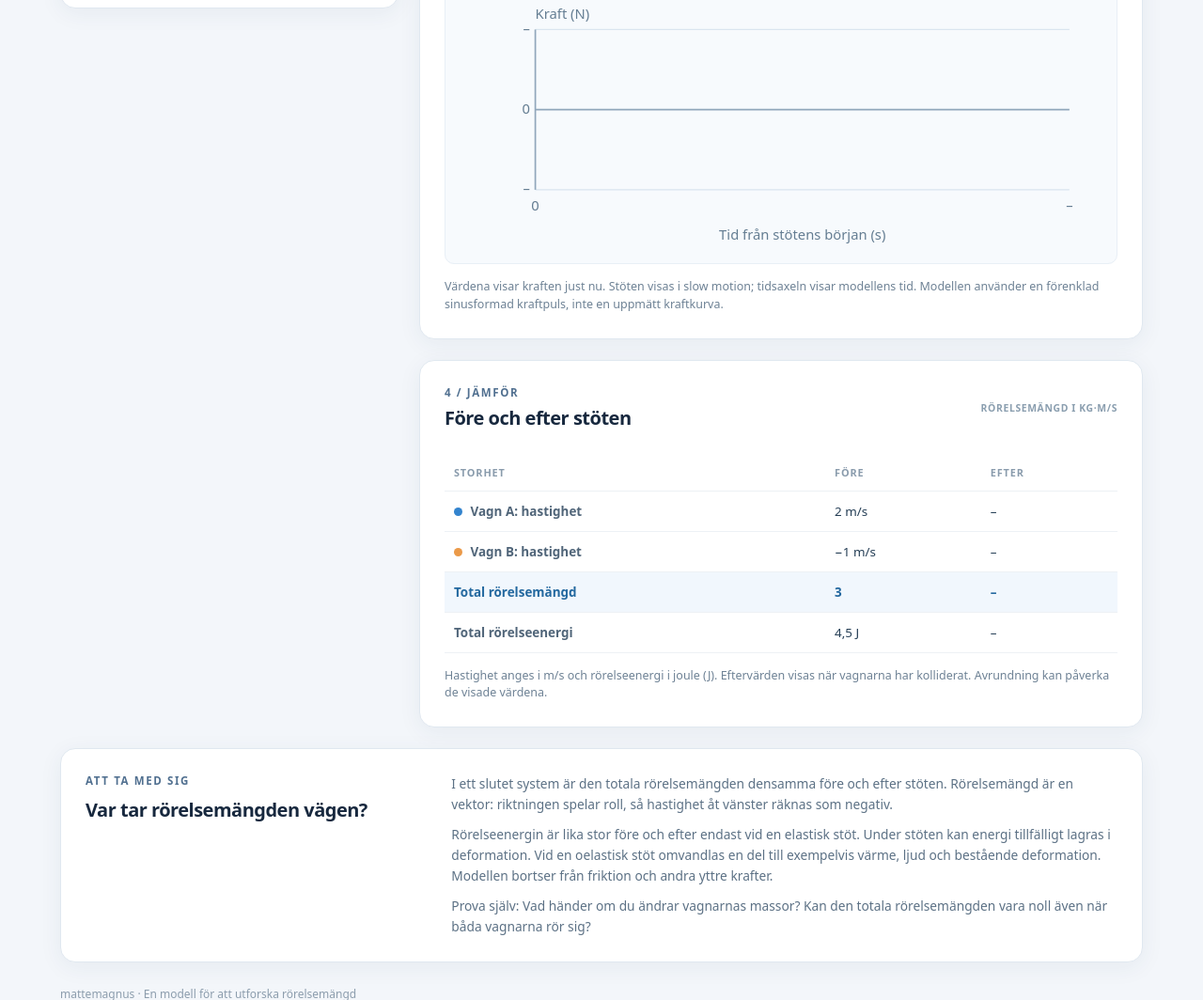
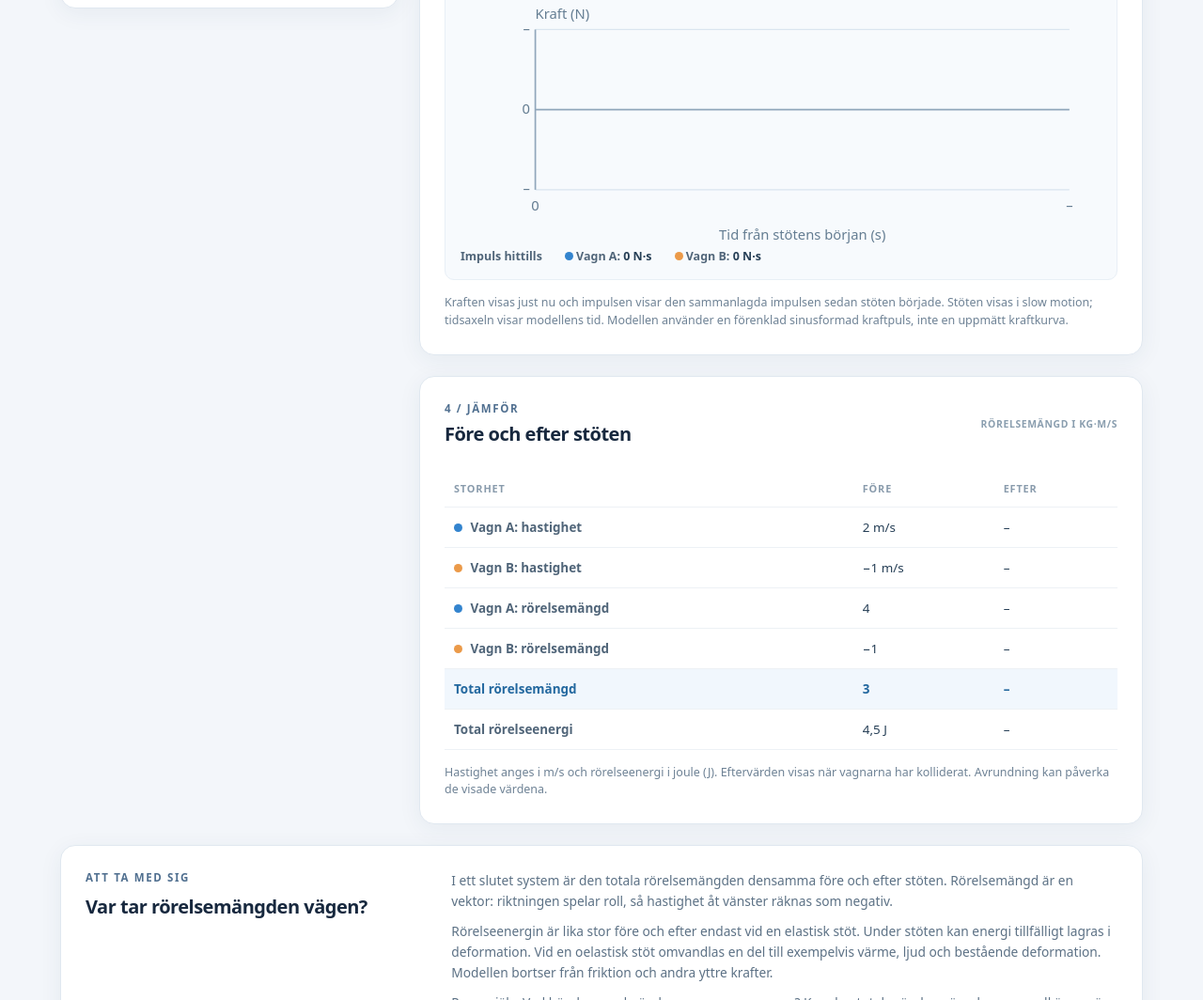
Before and after one commit to mattemagnus/conservation-of-momentum, a plain HTML site: page index.html in a window 1280 px wide. Shown: the part 875-1939 px from the top of the page at 94% size. Drawn offline with Linux system fonts and the light colour scheme.

Commit message:
Lagt till impulsvärden samt rörelsemängd före och efter stöten.

```diff
--- a/app.js
+++ b/app.js
@@ -53,6 +53,8 @@
   function showBefore(config) {
     $("before-v-a").textContent = `${number(config.velocityA)} ${text.velocityUnit}`;
     $("before-v-b").textContent = `${number(config.velocityB)} ${text.velocityUnit}`;
+    $("before-p-a").textContent = number(physics.momentum(config.massA, config.velocityA));
+    $("before-p-b").textContent = number(physics.momentum(config.massB, config.velocityB));
     $("before-p").textContent = number(physics.momentum(config.massA, config.velocityA) + physics.momentum(config.massB, config.velocityB));
     $("before-energy").textContent = `${number(physics.kineticEnergy(config.massA, config.velocityA) + physics.kineticEnergy(config.massB, config.velocityB))} ${text.energyUnit}`;
   }
@@ -77,6 +79,9 @@
       }
       line.setAttribute("d", path);
       $(`force-${name}`).textContent = `${number(current && state.phase === "contact" ? current[property] : 0)} ${text.forceUnit}`;
+      const cart = name.toUpperCase();
+      const impulse = current ? physics.impulse(contact[`mass${cart}`], contact[`velocity${cart}`], current[`velocity${cart}`]) : 0;
+      $(`impulse-${name}`).textContent = `${number(impulse)} ${text.impulseUnit}`;
     }
     $("graph-max").textContent = contact ? number(maximum) : text.placeholder;
     $("graph-min").textContent = contact ? number(-maximum) : text.placeholder;
@@ -88,6 +93,8 @@
   function showAfter(config) {
     $("after-v-a").textContent = `${number(state.velocityA)} ${text.velocityUnit}`;
     $("after-v-b").textContent = `${number(state.velocityB)} ${text.velocityUnit}`;
+    $("after-p-a").textContent = number(physics.momentum(config.massA, state.velocityA));
+    $("after-p-b").textContent = number(physics.momentum(config.massB, state.velocityB));
     $("after-p").textContent = number(physics.momentum(config.massA, state.velocityA) + physics.momentum(config.massB, state.velocityB));
     $("after-energy").textContent = `${number(physics.kineticEnergy(config.massA, state.velocityA) + physics.kineticEnergy(config.massB, state.velocityB))} ${text.energyUnit}`;
   }
@@ -102,7 +109,7 @@
     $("scene-note").textContent = messages.readyNote;
     showForce();
     $("error").hidden = true;
-    ["before-v-a", "before-v-b", "before-p", "before-energy", "after-v-a", "after-v-b", "after-p", "after-energy"].forEach(id => $(id).textContent = text.placeholder);
+    ["before-v-a", "before-v-b", "before-p-a", "before-p-b", "before-p", "before-energy", "after-v-a", "after-v-b", "after-p-a", "after-p-b", "after-p", "after-energy"].forEach(id => $(id).textContent = text.placeholder);
     try {
       showBefore(settings());
     } catch (error) {
--- a/content.js
+++ b/content.js
@@ -37,6 +37,7 @@ window.LessonContent = {
     velocityUnit: "m/s",
     energyUnit: "J",
     forceUnit: "N",
+    impulseUnit: "N·s",
     inputHint: "Positiv hastighet är åt höger, negativ åt vänster.",
     startButton: "▶  Starta simulering",
     resetButton: "Återställ",
@@ -54,11 +55,14 @@ window.LessonContent = {
     forceChartLabel: "Kraft på respektive vagn under stöten",
     forceCartA: "Vagn A:",
     forceCartB: "Vagn B:",
+    impulseHeading: "Impuls hittills",
+    impulseCartA: "Vagn A:",
+    impulseCartB: "Vagn B:",
     graphTitle: "Kraft som funktion av tid",
     graphDescription: "Blå linje visar kraften på vagn A och orange linje visar kraften på vagn B. Krafterna är lika stora och motriktade under stöten.",
     graphTimeAxis: "Tid från stötens början (s)",
     graphForceAxis: "Kraft (N)",
-    graphNote: "Värdena visar kraften just nu. Stöten visas i slow motion; tidsaxeln visar modellens tid. Modellen använder en förenklad sinusformad kraftpuls, inte en uppmätt kraftkurva.",
+    graphNote: "Kraften visas just nu och impulsen visar den sammanlagda impulsen sedan stöten började. Stöten visas i slow motion; tidsaxeln visar modellens tid. Modellen använder en förenklad sinusformad kraftpuls, inte en uppmätt kraftkurva.",
     resultsStep: "4 / JÄMFÖR",
     resultsTitle: "Före och efter stöten",
     resultsHeadingUnit: "RÖRELSEMÄNGD I KG·M/S",
@@ -67,6 +71,8 @@ window.LessonContent = {
     after: "Efter",
     velocityA: "Vagn A: hastighet",
     velocityB: "Vagn B: hastighet",
+    momentumA: "Vagn A: rörelsemängd",
+    momentumB: "Vagn B: rörelsemängd",
     totalMomentum: "Total rörelsemängd",
     totalEnergy: "Total rörelseenergi",
     resultsNote: "Hastighet anges i m/s och rörelseenergi i joule (J). Eftervärden visas när vagnarna har kolliderat. Avrundning kan påverka de visade värdena.",
--- a/index.html
+++ b/index.html
@@ -121,6 +121,11 @@
               <path class="graph-line graph-line-a" id="graph-line-a"></path>
               <path class="graph-line graph-line-b" id="graph-line-b"></path>
             </svg>
+            <div class="impulse-values">
+              <span data-text="impulseHeading"></span>
+              <span><span class="dot dot-a"></span> <span data-text="impulseCartA"></span> <span class="force-value" id="impulse-a"></span></span>
+              <span><span class="dot dot-b"></span> <span data-text="impulseCartB"></span> <span class="force-value" id="impulse-b"></span></span>
+            </div>
           </div>
           <p class="results-note" data-text="graphNote"></p>
         </section>
@@ -136,6 +141,8 @@
               <tbody>
                 <tr><th scope="row"><span class="dot dot-a"></span> <span data-text="velocityA"></span></th><td id="before-v-a"></td><td id="after-v-a"></td></tr>
                 <tr><th scope="row"><span class="dot dot-b"></span> <span data-text="velocityB"></span></th><td id="before-v-b"></td><td id="after-v-b"></td></tr>
+                <tr><th scope="row"><span class="dot dot-a"></span> <span data-text="momentumA"></span></th><td id="before-p-a"></td><td id="after-p-a"></td></tr>
+                <tr><th scope="row"><span class="dot dot-b"></span> <span data-text="momentumB"></span></th><td id="before-p-b"></td><td id="after-p-b"></td></tr>
                 <tr class="total-row"><th scope="row" data-text="totalMomentum"></th><td id="before-p"></td><td id="after-p"></td></tr>
                 <tr><th scope="row" data-text="totalEnergy"></th><td id="before-energy"></td><td id="after-energy"></td></tr>
               </tbody>
--- a/style.css
+++ b/style.css
@@ -86,6 +86,7 @@ legend { margin-bottom: 10px; color: #34495d; font-size: .82rem; font-weight: 70
 .force-intro strong { color: #344f68; font-weight: 400; }
 .force-chart { padding: 16px; border: 1px solid #e8eff6; border-radius: 10px; background: #f7fafd; }
 .force-legend { display: flex; flex-wrap: wrap; gap: 8px 24px; color: #506579; font-size: .78rem; font-weight: 700; }
+.impulse-values { display: flex; flex-wrap: wrap; gap: 8px 24px; color: #506579; font-size: .78rem; font-weight: 700; }
 .force-value { color: #263f56; font-variant-numeric: tabular-nums; }
 .force-graph { display: block; width: 100%; margin-top: 8px; overflow: visible; }
 .graph-grid { stroke: #dae5ef; stroke-width: 1; }
```
Also changed, not shown: 1 other file.
